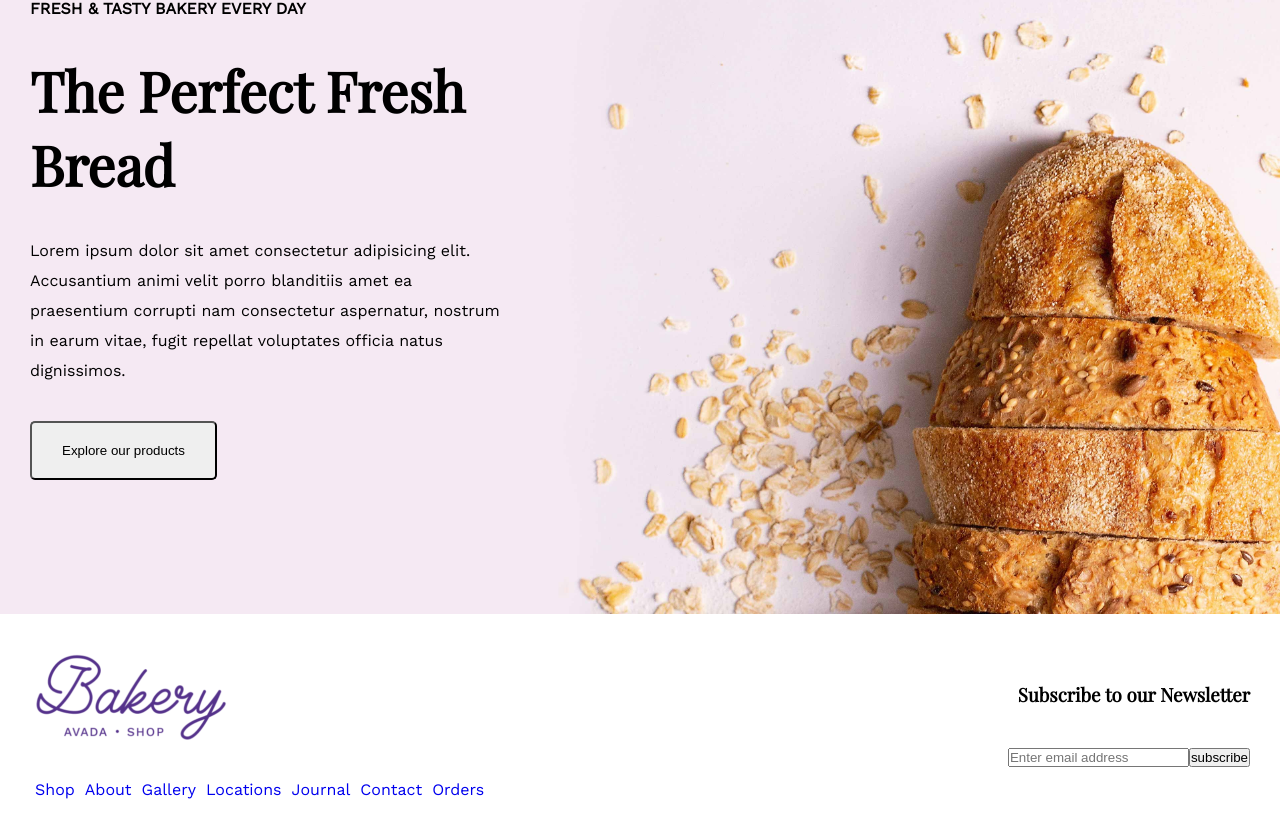
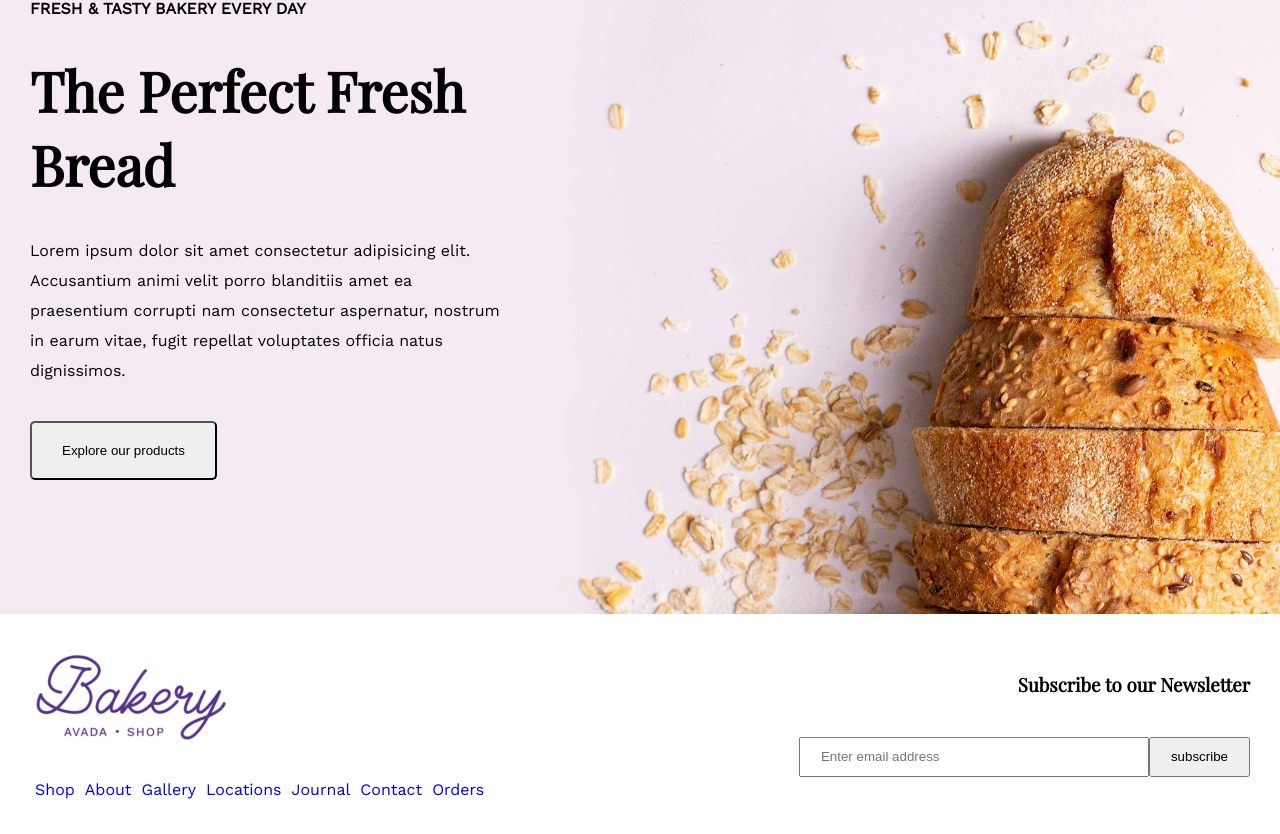
Before and after one commit to EnricoNapolitano/2023-01-31-esame_midterm, a Vue app in the folder proj-html-vuejs/: page / in a window 1280 px wide. Shown: the part 237-1071 px from the top of the page. Built offline with nearby package versions, Linux system fonts and the light colour scheme.

Commit message:
some basic style to input form

```diff
--- a/proj-html-vuejs/src/components/generics/InputForm.vue
+++ b/proj-html-vuejs/src/components/generics/InputForm.vue
@@ -11,3 +11,16 @@ export default {
         <button> {{ text || 'SEND' }}</button>
     </form>
 </template>
+
+<style scoped>
+input {
+    width: 350px;
+    height: 40px;
+    padding-left: 20px;
+}
+
+button {
+    height: 40px;
+    padding: 0 20px;
+}
+</style>
```
